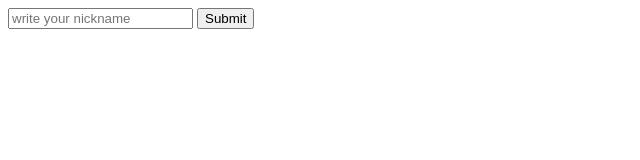
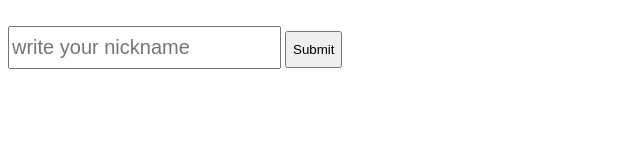
Before and after one commit to jujang/3_Online_Class_Project, a plain HTML site: page Nomad_Coder/01_Chrome_App_by_Vanilla_JS_review_01/index.html in a window 1280 px wide. Shown: the whole page, without its empty margins (0-640 px from the left). Drawn offline with Linux system fonts and the light colour scheme.

Commit message:
Study about creating Chrome_app by vanillaJS from Nomad_Coder

```diff
--- a/Nomad_Coder/01_Chrome_App_by_Vanilla_JS_review_01/js/greeting.js
+++ b/Nomad_Coder/01_Chrome_App_by_Vanilla_JS_review_01/js/greeting.js
@@ -16,7 +16,7 @@ function loginFunction(event) {
     setLocalStorage(userId);
     localStorage.setItem(STORAGE_NAME_ID, userId);
     loginContainer.className = 'hidden';
-
+    welcomeContainer.classList.remove('hidden');
     welcomeContainer.innerText = `hello ${userId}`;
 }
 
@@ -24,5 +24,6 @@ loginContainer.addEventListener("submit", loginFunction);
 
 if(localStorage.getItem(STORAGE_NAME_ID) !== null) {
     loginContainer.className = 'hidden';
+    welcomeContainer.classList.remove('hidden');
     welcomeContainer.innerText = `hello ${localStorage.getItem(STORAGE_NAME_ID)}`;
 }
--- a/Nomad_Coder/01_Chrome_App_by_Vanilla_JS_review_01/style/style.css
+++ b/Nomad_Coder/01_Chrome_App_by_Vanilla_JS_review_01/style/style.css
@@ -1,3 +1,18 @@
 .hidden {
     display: none;
 }
+#loginForm #loginText{
+    /* width:; */
+
+    margin: 18.44px 0 18.44px 0;
+    height:37px;
+    font-size:20px;
+    /* border:0px; */
+    /* background-color:lightgray; */
+}
+#loginForm #loginSubmit{
+    /* width:; */
+    margin: 18.44px 0 18.44px 0;
+    height:37px;
+
+}
```
Also changed, not shown: Nomad_Coder/01_Chrome_App_by_Vanilla_JS_review_01/index.html (+0 -1 lines).
